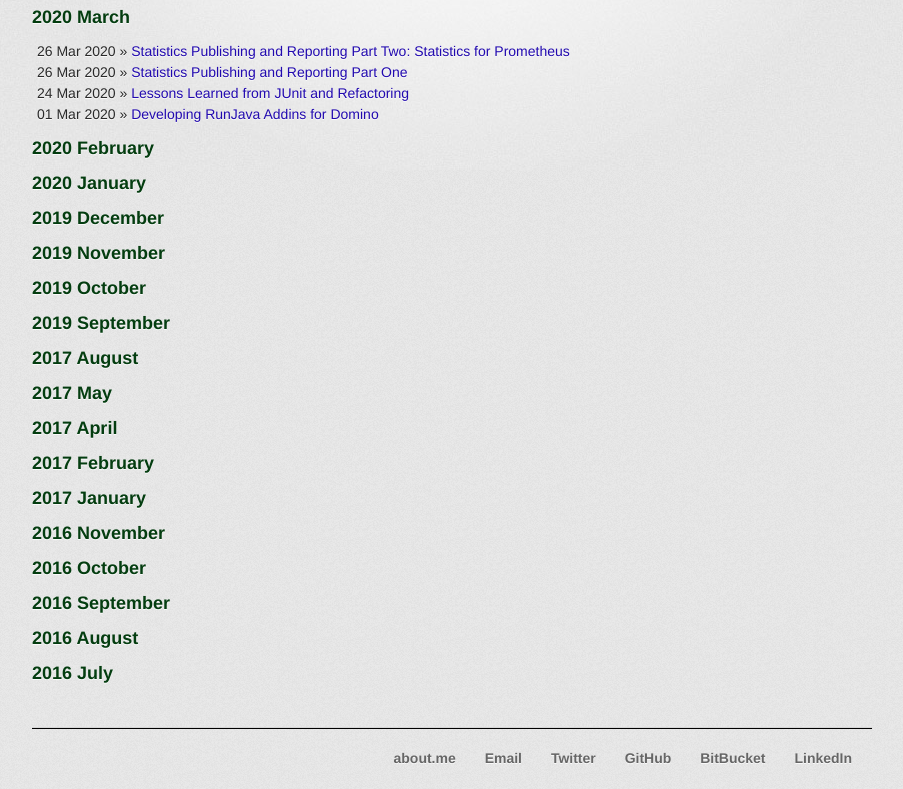
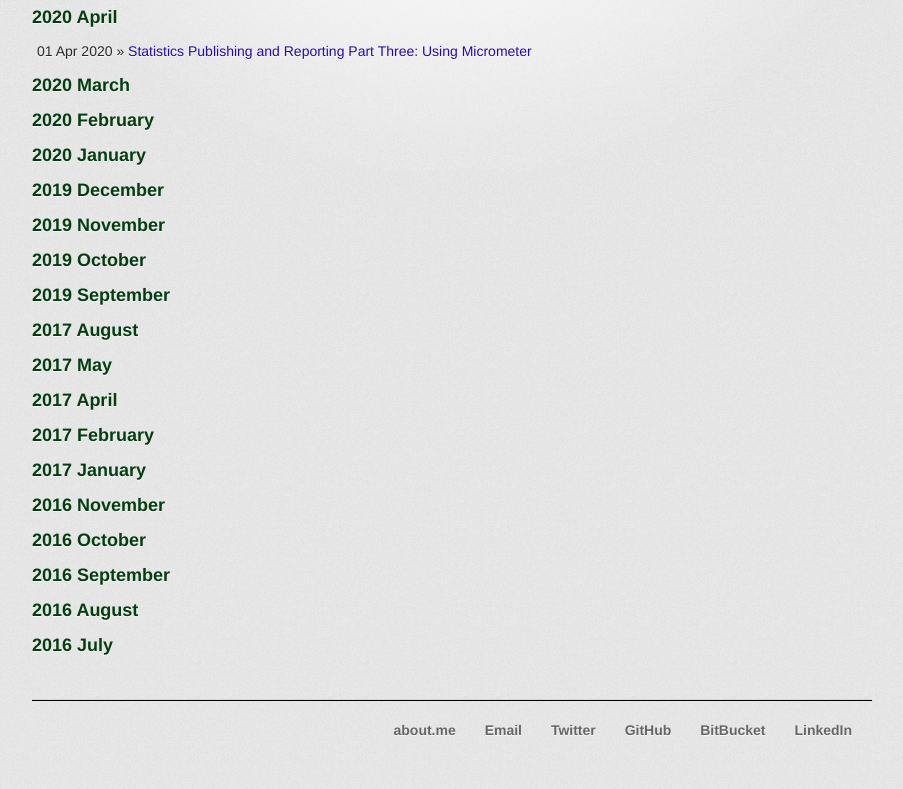
Before and after one commit to paulswithers/paulswithers.github.io, a Jekyll site: the page built from blog/index.html, in a window 1280 px wide. Shown: the part 403-1192 px from the top of the page, without its empty margins (188-1091 px from the left). Built offline with Jekyll 4.4.1, drawn with Linux system fonts in a browser that asks for light colours; some web fonts are replaced; after the commit the page ends 1164 px from its top, so only the background shows below that; some of the changed lines change nothing that is shown.

Commit message:
New blog post

````diff
--- a/_posts/2020-03-30-statistics-for-prometheus.md
+++ b/_posts/2020-03-30-statistics-for-prometheus.md
@@ -1,7 +1,7 @@
 ---
 layout: post
 title: "Statistics Publishing and Reporting Part Two: Statistics for Prometheus"
-date: 2020-03-26
+date: 2020-03-30
 category: vert.x
 tags: [vert.x]
 comments: true
--- /dev/null
+++ b/_posts/2020-04-01-statistics-using-micrometer.md
@@ -0,0 +1,48 @@
+---
+layout: post
+title: "Statistics Publishing and Reporting Part Three: Using Micrometer"
+date: 2020-04-01
+category: vert.x
+tags: [vert.x]
+comments: true
+---
+#### The Easy Way
+In the previous two parts I gave some background on metrics and then described my first pass at coding metrics, quite frankly the hard way. The [elephant in the room](https://en.wikipedia.org/wiki/Elephant_in_the_room) should be apparent: the metrics output was manually coded for a specific reporting tool.
+
+The solution to that problem, in Java, is [Micrometer](https://micrometer.io/), a vendor-neutral metrics facade. This is what [Vert.x](https://vertx.io/docs/vertx-micrometer-metrics/java/) uses to manage the metrics and how it outputs out-of-the-box for Prometheus, InfluxDB and JMX. But of course because they're just hooking Vert.x into standard Micrometer, metrics can also be provided for any other backend that Micrometer supports, e.g. [Graphite](http://micrometer.io/docs/registry/graphite), [Elasticsearch](http://micrometer.io/docs/registry/elastic), [New Relic](http://micrometer.io/docs/registry/new-relic) and [many others](http://micrometer.io/docs).
+
+The benefits of this should be obvious. You're offloading all the hard work of integrating with multiple metrics backends to someone else. And Micrometer is [open source](https://github.com/micrometer-metrics/micrometer), so you can see the code for yourself and, if you should identify a problem, work out the fix and submit a pull request. It also means additional metrics backends can be coded, if required, and added to the registry. By using a [CompositeMeterRegistry](https://vertx.io/docs/vertx-micrometer-metrics/java/#_other_backends_or_combinations) your Vert.x can output to multiple.
+
+#### Why Recode Now?
+My initial plan was to revisit the metrics in a later phase and recode them. But after some more investigation it became apparent that Micrometer handles buckets for histograms automatically, handles creating summaries for them etc. So the output would undoubtedly be different to what I had already coded.
+
+Obviously this would invalidate any effort on producing reporting graphs.
+
+The right approach was to recode now.
+
+#### Meters and Registration
+When coding manually I had created ConcurrentHashMaps. With Micrometer the approach is to create [Meters](https://micrometer.io/docs/concepts#_meters) and add them to the registry. `BackendRegistries.getDefaultNow()` provides a simple method to get the registry that should have previously been added when your application starts.
+
+There are different types of Meters. The ones relevant to what I was doing were:
+- [Timer](https://micrometer.io/docs/concepts#_timers) to record how long something took.
+- [Counter](https://micrometer.io/docs/concepts#_counters) for number of times something is called. Note, this is used for something that can only increment.
+- [Gauge](https://micrometer.io/docs/concepts#_gauges) for a numerical result that can go up or down, used to get the current number.
+
+The Metrics are created with a **name** and one or more **tags**. The tags are key-value pairs, so let's compare that with the code I was outputting:
+
+```java
+databaseHandlerCounts.forEach((k, v) -> {
+	sb.append("\nkeep_database_handler_total{class=" + k + ",} " + v);
+});
+```
+
+Here the name of the metric is "keep_database_handler_total". The tag was what was in the curly braces - the key was "class" and the value the Java class name. The benefit over the approach I had becomes immediately apparent, it's much easier to use multiple tags, e.g. class the metric is triggered from, database being interrogated etc.
+
+There seem to be multiple approaches available for creating metrics.
+- The [Meter base class](https://javadoc.io/doc/io.micrometer/micrometer-core/1.4.0/io/micrometer/core/instrument/Meter.html) has a static `builder()` method to create an instance of the Meter. Here you register the meter to a registry.
+- There is a [Metrics class](https://javadoc.io/doc/io.micrometer/micrometer-core/1.4.0/io/micrometer/core/instrument/Metrics.html) with static methods to create different meters. This is what I first came across in the Micrometer documentation. `Metrics.addRegistry()` seems to be key here for enabling the counter for output.
+- There is a method on the [Meter Registry](https://javadoc.io/doc/io.micrometer/micrometer-core/1.4.0/io/micrometer/core/instrument/MeterRegistry.html) to create an instance of a Meter.
+
+The important point here is that a meter can only be registered with a given name and tags once. An error will be thrown if you try to register a duplicate meter. This also means you want to have all the tags available before you first register it. The key then is registering it once and then retrieving the meter for subsequent calls to use.
+
+When it comes to outputting the results, the beauty of this approach is the simplicity: `PrometheusScrapingHandler.create()` creates a Vert.x route handler that writes out all metrics using the default metrics registry we've been creating metrics on. The method for enabling outputting for other registries will differ, but is beyond the scope of this blog post.
````
